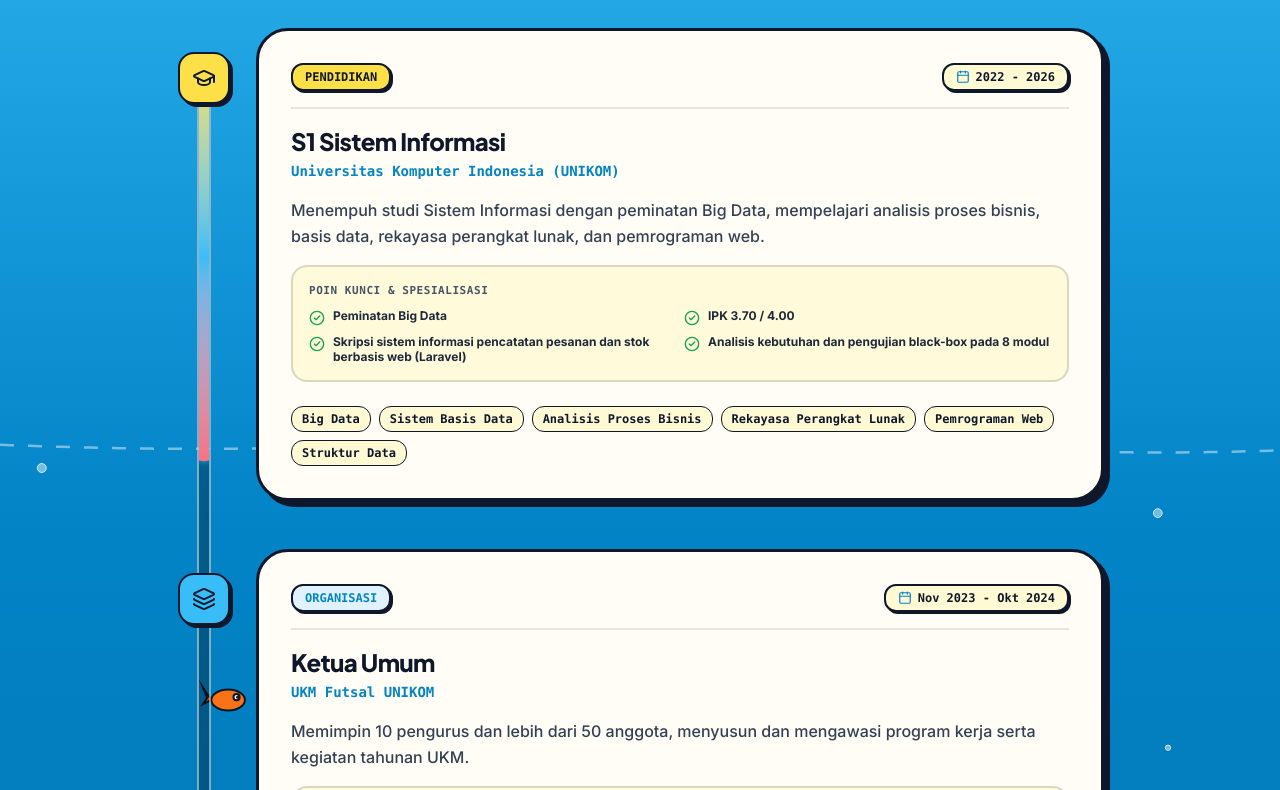
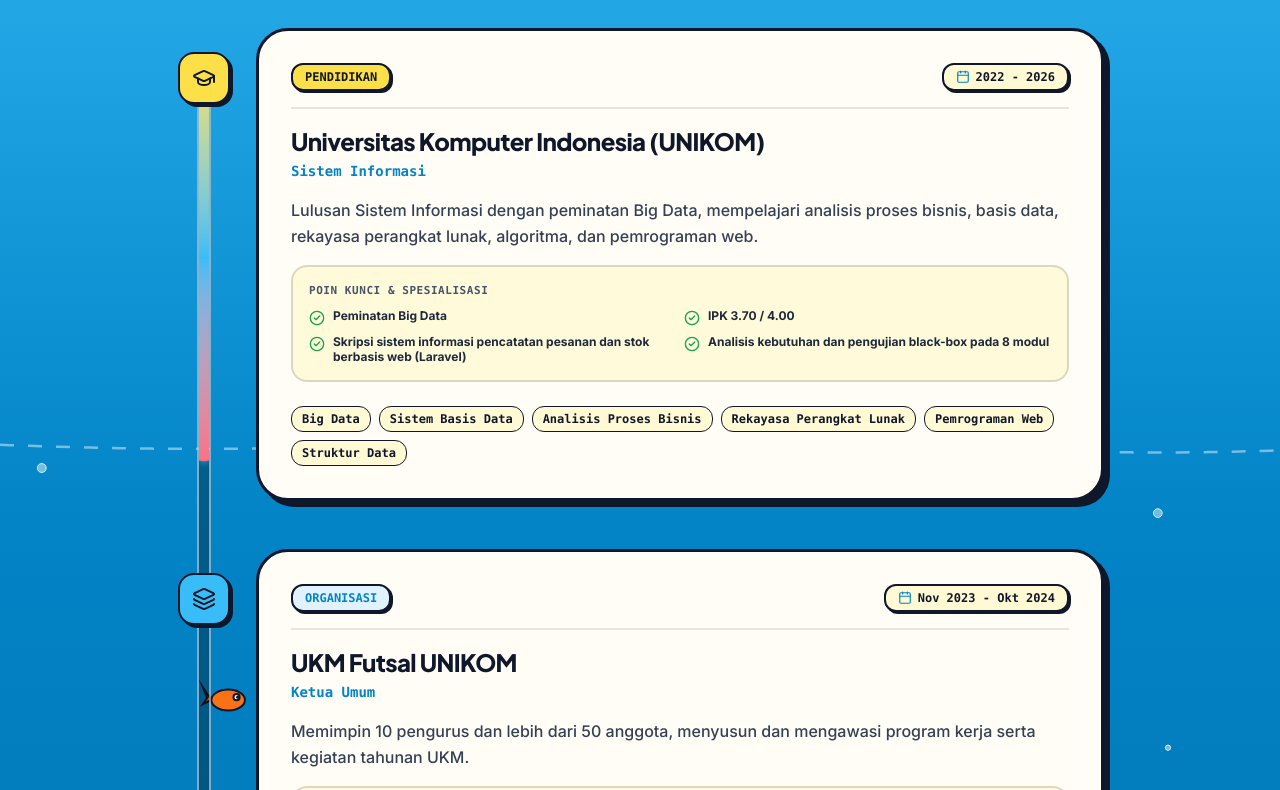
Before and after one commit to nizarhasdian8/Hasdian, a React (Vite) app: page / in a window 1280 px wide. Shown: the part 8450-9240 px from the top of the page. Built offline with nearby package versions, Linux system fonts and the light colour scheme.

Commit message:
Update Milestone Page

```diff
--- a/src/components/journey/JourneyTimeline.tsx
+++ b/src/components/journey/JourneyTimeline.tsx
@@ -201,13 +201,13 @@ export const JourneyTimeline: React.FC = () => {
                     </div>
                   </div>
 
-                  {/* role and organization */}
+                  {/* organization and role */}
                   <div>
                     <h3 className="text-lg sm:text-2xl font-black text-[#0f172a] tracking-tight group-hover:text-[#0284c7] transition-colors">
-                      {displayItem.role}
+                      {displayItem.organization}
                     </h3>
                     <div className="text-xs sm:text-sm font-mono font-bold text-[#0284c7] mt-0.5 sm:mt-1">
-                      {displayItem.organization}
+                      {displayItem.role}
                     </div>
                   </div>
 
--- a/src/data/portfolioData.ts
+++ b/src/data/portfolioData.ts
@@ -367,10 +367,10 @@ export const experienceData: ExperienceItem[] = [
     category: 'education',
     badge: 'Pendidikan',
     period: '2022 - 2026',
-    role: 'S1 Sistem Informasi',
+    role: 'Sistem Informasi',
     organization: 'Universitas Komputer Indonesia (UNIKOM)',
     description:
-      'Menempuh studi Sistem Informasi dengan peminatan Big Data, mempelajari analisis proses bisnis, basis data, rekayasa perangkat lunak, dan pemrograman web.',
+      'Lulusan Sistem Informasi dengan peminatan Big Data, mempelajari analisis proses bisnis, basis data, rekayasa perangkat lunak, algoritma, dan pemrograman web.',
     highlights: [
       'Peminatan Big Data',
       'IPK 3.70 / 4.00',
```
